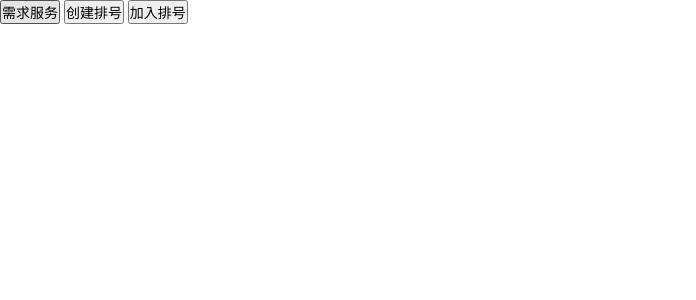
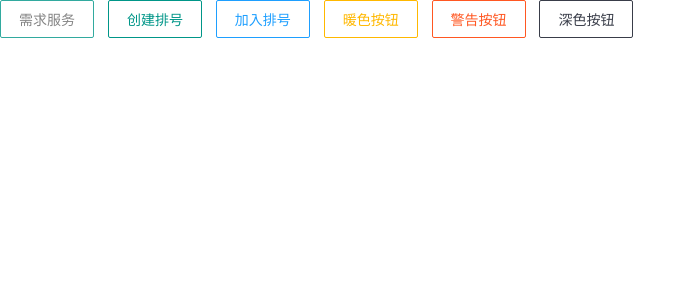
Before and after one commit to Wenyi1995/vmoe, a PHP site: page /echo/resource/views/home/index.php in a window 1280 px wide. Shown: the top 300 px of the page, without its empty margins (0-696 px from the left). Run offline with PHP 8.4, Linux system fonts and the light colour scheme.

Commit message:
修改主页样式和登录注册跳转页面

```diff
--- a/resource/views/home/index.php
+++ b/resource/views/home/index.php
@@ -6,12 +6,16 @@
   <meta name="viewport" content="width=device-width, initial-scale=1, maximum-scale=1">
   <title>主页</title>
   <link rel="stylesheet" href="/layui/css/layui.css">
+  <script src="/js/common.js"></script>
 </head>
 <body>
 
-<button> 需求服务 </button>
-<button> 创建排号 </button>
-<button> 加入排号 </button>
+<button class="layui-btn layui-btn-primary layui-border" onclick="window.herf= urlIndex + '/service'">需求服务</button>
+<button class="layui-btn layui-btn-primary layui-border-green" onclick="window.herf= urlIndex + '/number'">创建排号</button>
+<button class="layui-btn layui-btn-primary layui-border-blue">加入排号</button>
+<button class="layui-btn layui-btn-primary layui-border-orange">暖色按钮</button>
+<button class="layui-btn layui-btn-primary layui-border-red">警告按钮</button>
+<button class="layui-btn layui-btn-primary layui-border-black">深色按钮</button>
 
 </body>
 </html>
--- a/resource/views/home/login.php
+++ b/resource/views/home/login.php
@@ -44,7 +44,7 @@
       $.ajax({
         url: urlIndex + '/login', type: 'post', data: data.field, success(result) {
           localStorage.setItem('user-token', result.token);
-          window.location = urlIndex + '/home/index'
+          window.location = urlIndex + '/index'
         }, error(e) {
           layer.msg(e.responseText)
         }
@@ -55,7 +55,7 @@
       $.ajax({
         url: urlIndex + '/register', type: 'post', data: data.field, success(result) {
           localStorage.setItem('user-token', result.token);
-          window.location =  urlIndex + '/homeindex'
+          window.location =  urlIndex + '/index'
         }, error(e) {
           layer.msg(e.responseText)
         }
```
